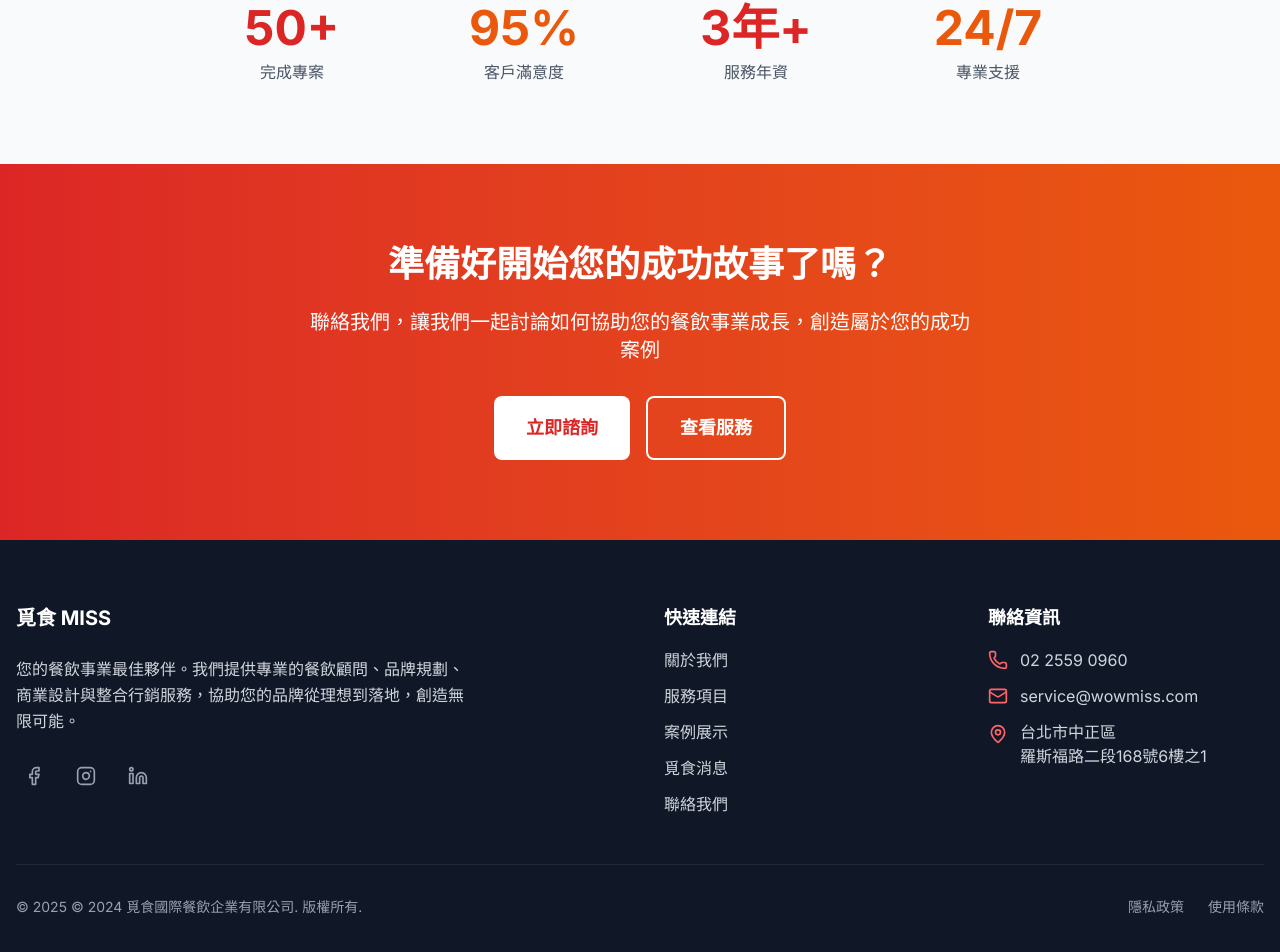
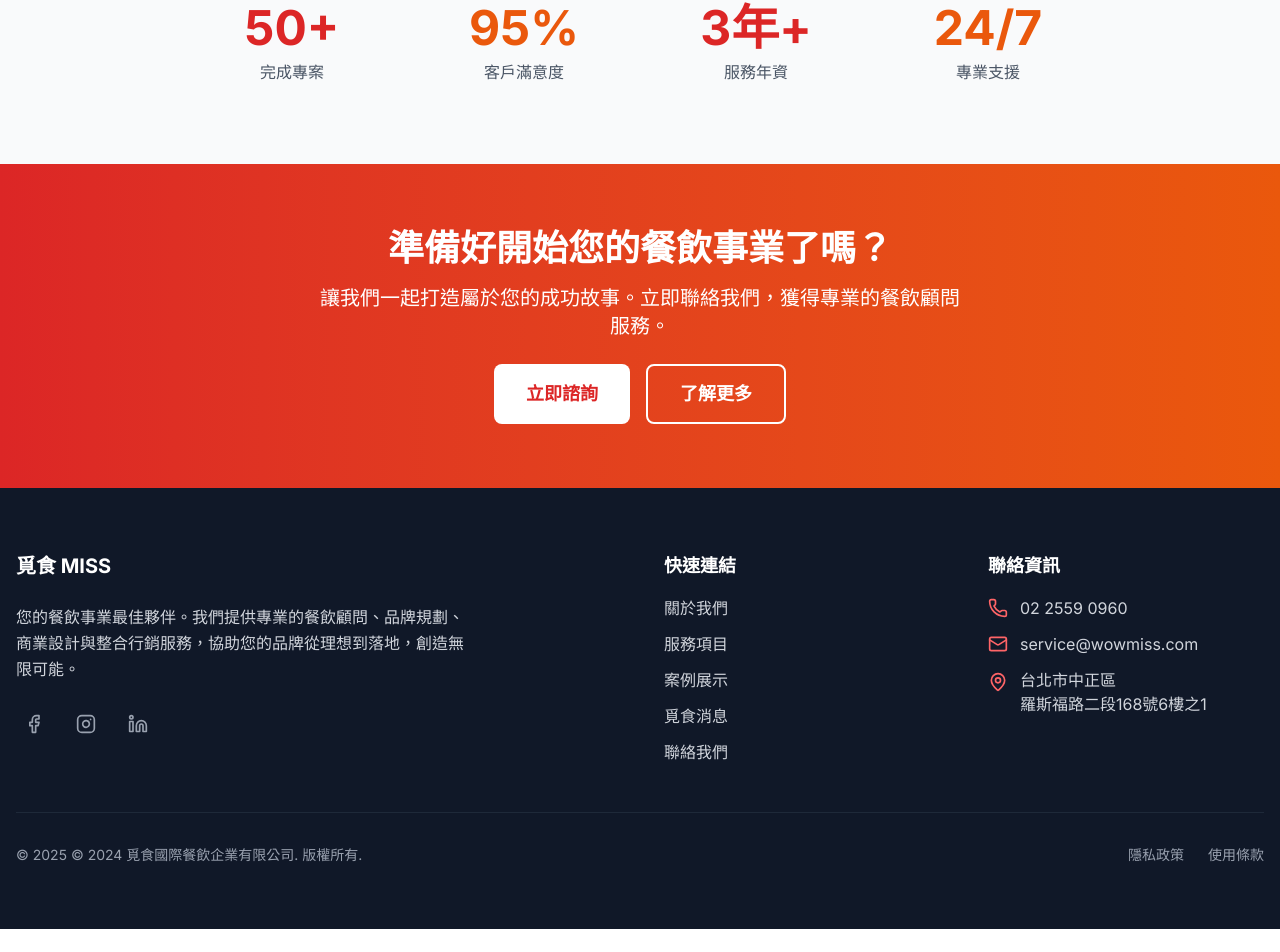
Before and after one commit to felix0746/miss-website, a Next.js app: page /cases in a window 1280 px wide. Shown: the part 2194-3146 px from the top of the page. After the commit the page ends 3123 px from the top, so only its background shows below. Built offline with nearby package versions, Linux system fonts and the light colour scheme.

Commit message:
修正案例展示頁面 CTA 區塊的多語言支援
- 將硬編碼的中文文字改為使用多語言系統
- 統一 CTA 區塊的樣式設計，與其他頁面保持一致
- 修正間距和按鈕樣式，提升視覺一致性
- 確保語言切換時 CTA 區塊內容同步更新

```diff
--- a/src/app/cases/page.tsx
+++ b/src/app/cases/page.tsx
@@ -281,26 +281,26 @@ export default function Cases() {
       </section>
 
       {/* CTA Section */}
-      <section className="py-8 sm:py-12 md:py-16 lg:py-20 bg-gradient-to-r from-primary-600 to-secondary-600">
+      <section className="py-8 sm:py-12 lg:py-16 bg-gradient-to-r from-primary-600 to-secondary-600">
         <div className="container text-center">
-          <h2 className="text-2xl sm:text-3xl md:text-4xl font-bold text-white mb-4 sm:mb-6">
-            準備好開始您的成功故事了嗎？
+          <h2 className="text-2xl sm:text-3xl md:text-4xl font-bold text-white mb-3 sm:mb-4">
+            {t('home.cta.title')}
           </h2>
-          <p className="text-base sm:text-lg md:text-xl text-white mb-6 sm:mb-8 max-w-2xl mx-auto">
-            聯絡我們，讓我們一起討論如何協助您的餐飲事業成長，創造屬於您的成功案例
+          <p className="text-base sm:text-lg md:text-xl text-white mb-5 sm:mb-6 max-w-2xl mx-auto px-4">
+            {t('home.cta.description')}
           </p>
-          <div className="flex flex-col sm:flex-row gap-3 sm:gap-4 justify-center">
+          <div className="flex flex-col sm:flex-row gap-3 sm:gap-4 justify-center px-4 relative z-10">
             <Link
               href="/contact"
-              className="bg-white text-primary-600 hover:bg-gray-100 text-base sm:text-lg px-6 sm:px-8 py-3 sm:py-4 rounded-lg font-semibold transition-colors w-full sm:w-auto min-h-[44px] sm:min-h-[48px] inline-flex items-center justify-center"
+              className="bg-white text-primary-600 hover:bg-gray-100 text-base sm:text-lg px-6 sm:px-8 py-3 sm:py-3.5 rounded-lg font-semibold transition-colors w-full sm:w-auto min-h-[44px] sm:min-h-[48px] inline-flex items-center justify-center cursor-pointer"
             >
-              立即諮詢
+              {t('home.cta.cta1')}
             </Link>
             <Link
               href="/services"
-              className="border-2 border-white text-white hover:bg-white hover:text-primary-600 text-base sm:text-lg px-6 sm:px-8 py-3 sm:py-4 rounded-lg font-semibold transition-colors w-full sm:w-auto min-h-[44px] sm:min-h-[48px] inline-flex items-center justify-center"
+              className="border-2 border-white text-white hover:bg-white hover:text-primary-600 text-base sm:text-lg px-6 sm:px-8 py-3 sm:py-3.5 rounded-lg font-semibold transition-colors w-full sm:w-auto min-h-[44px] sm:min-h-[48px] inline-flex items-center justify-center cursor-pointer"
             >
-              查看服務
+              {t('home.cta.cta2')}
             </Link>
           </div>
         </div>
```
